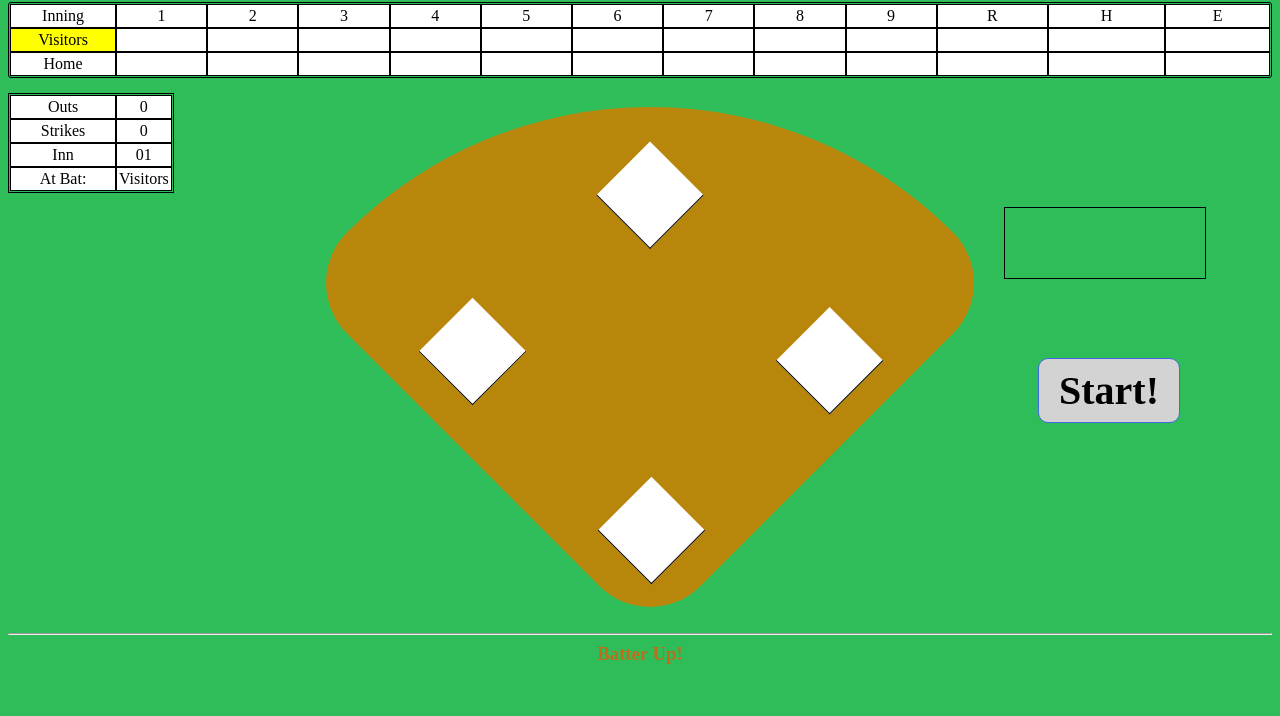
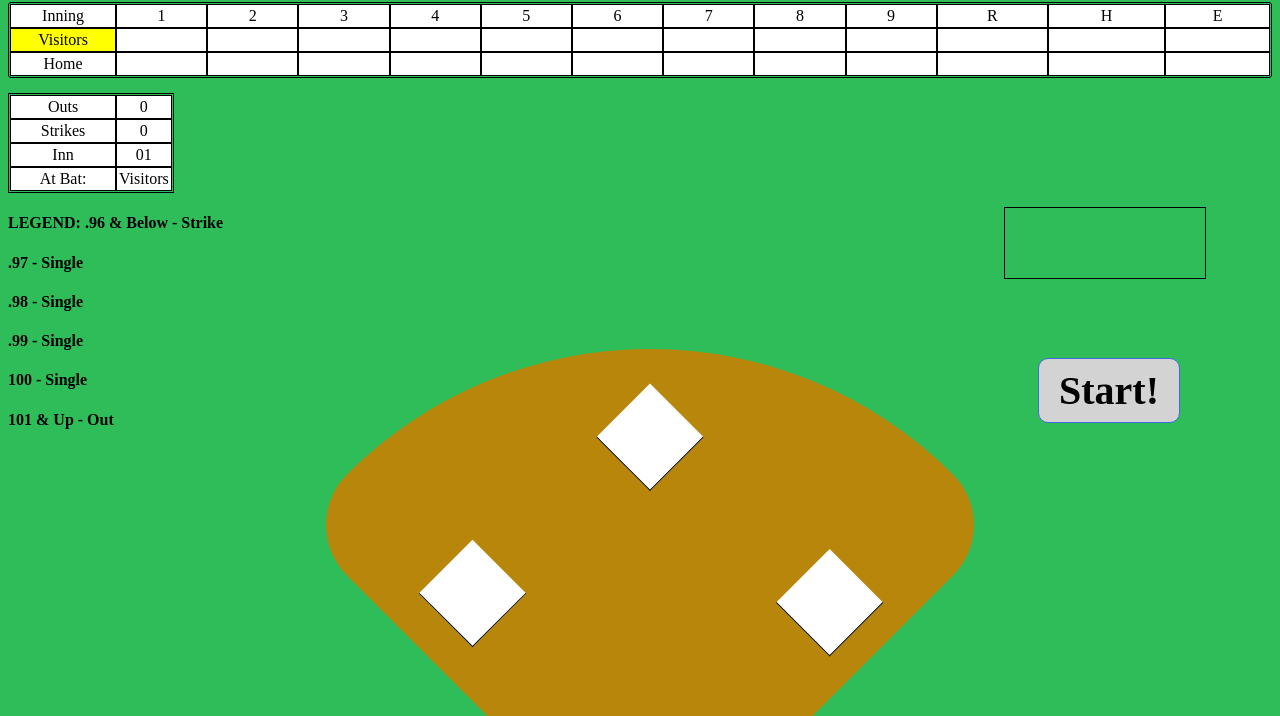
Before and after one commit to mDinner/stopwatchBaseball, a plain HTML site: page index.html in a window 1280 px wide. Shown: the part 67-783 px from the top of the page. Drawn offline with Linux system fonts and the light colour scheme; a web font is replaced by a local one.

Commit message:
making legend

```diff
--- a/index.html
+++ b/index.html
@@ -86,6 +86,13 @@
 
             </table>
 
+            <h4 class="legend"> LEGEND: .96 & Below - Strike</h4>
+            <h4 class="legend"> .97 - Single</h4>
+            <h4 class="legend"> .98 - Single</h4>
+            <h4 class="legend"> .99 - Single</h4>
+            <h4 class="legend"> 100 - Single</h4>
+            <h4 class="legend"> 101 & Up - Out</h4>
+
 			<div class="container bases">
 			    <div id="base" class="second_base base"></div>
 			    <div id="base" class="first_base base"></div>
--- a/stopwatch.js
+++ b/stopwatch.js
@@ -377,7 +377,9 @@ btn.click(function(e){
 
 		}
 
-	$('#a-time').html((time)/1000 + ' ' + result);
+		var fixed_result = (time/1000).toFixed(2);
+
+	$('#a-time').html(fixed_result + ' ' + result);
 
 
 
```
